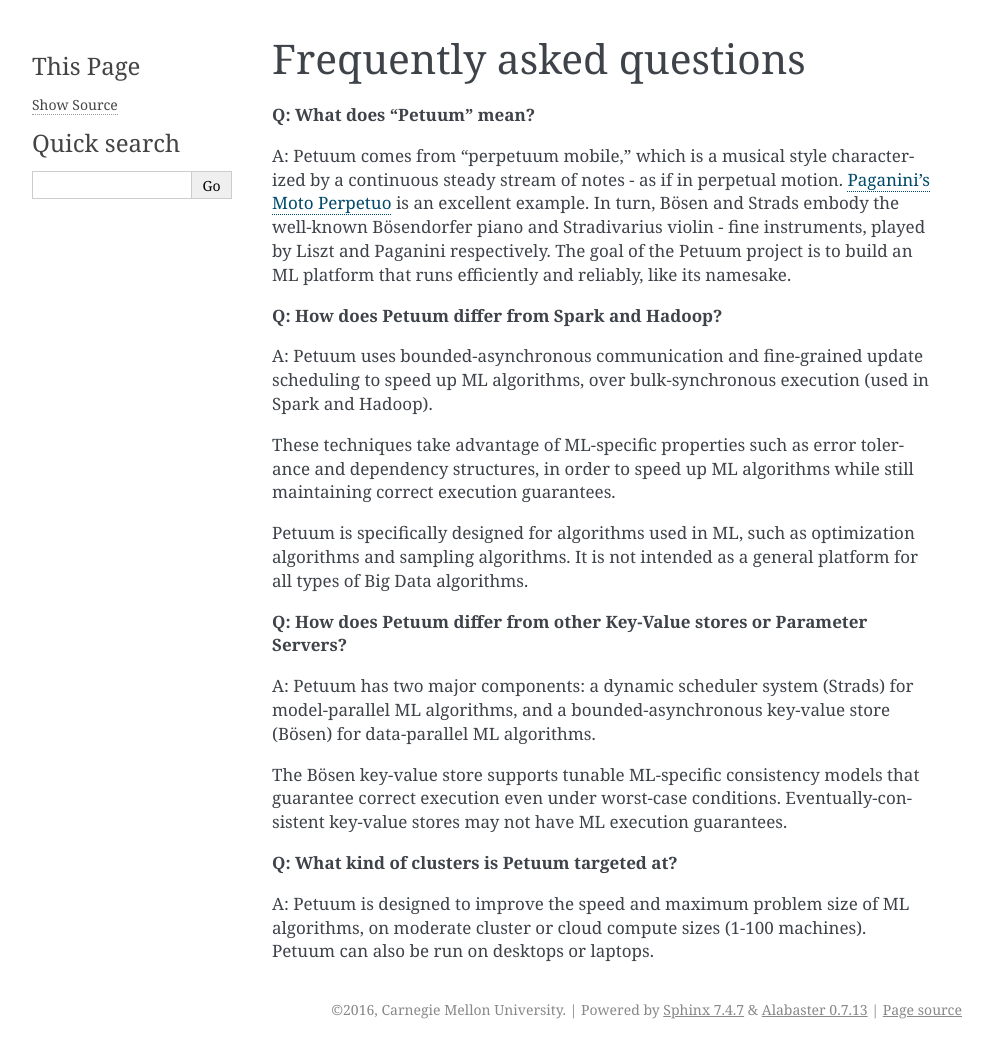
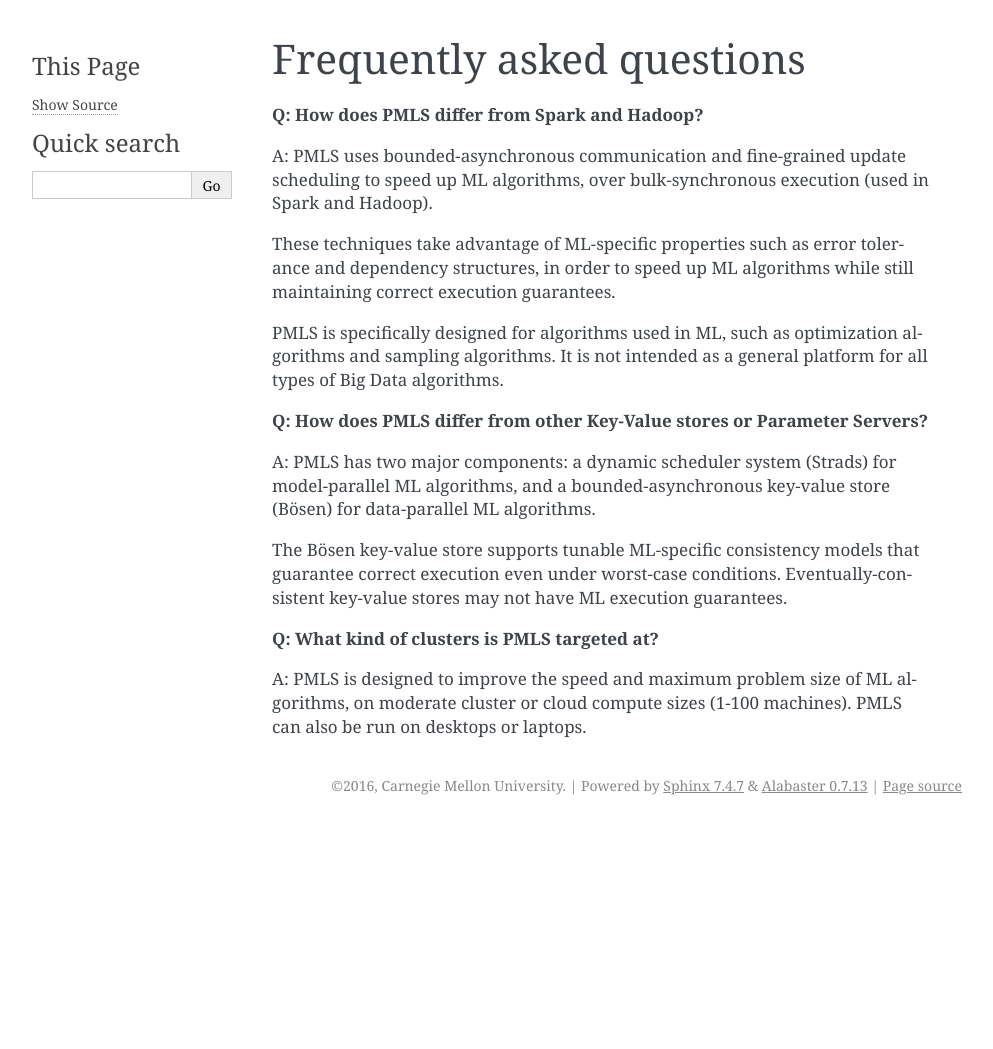
Before and after one commit to sailing-pmls/pmls.readthedocs.io, a Sphinx documentation site: the page built from docs/faq.md, in a window 1280 px wide. Shown: the whole page, without its empty margins (148-1141 px from the left). Built offline with Sphinx 7.4.7, drawn with Linux system fonts in a browser that asks for light colours; after the commit the page ends 900 px from its top, so only the background shows below that.

Commit message:
Update faq.md

```diff
--- a/docs/faq.md
+++ b/docs/faq.md
@@ -1,23 +1,19 @@
 # Frequently asked questions
 
-**Q: What does "Petuum" mean?**
+**Q: How does PMLS differ from Spark and Hadoop?**
 
-A: Petuum comes from "perpetuum mobile," which is a musical style characterized by a continuous steady stream of notes - as if in perpetual motion. [Paganini's Moto Perpetuo](https://www.youtube.com/watch?feature=player_detailpage&v=dPRWshWq9E4#t=3) is an excellent example. In turn, Bösen and Strads embody the well-known Bösendorfer piano and Stradivarius violin - fine instruments, played by Liszt and Paganini respectively. The goal of the Petuum project is to build an ML platform that runs efficiently and reliably, like its namesake.
-
-**Q: How does Petuum differ from Spark and Hadoop?**
-
-A: Petuum uses bounded-asynchronous communication and fine-grained update scheduling to speed up ML algorithms, over bulk-synchronous execution (used in Spark and Hadoop).
+A: PMLS uses bounded-asynchronous communication and fine-grained update scheduling to speed up ML algorithms, over bulk-synchronous execution (used in Spark and Hadoop).
 
 These techniques take advantage of ML-specific properties such as error tolerance and dependency structures, in order to speed up ML algorithms while still maintaining correct execution guarantees.
 
-Petuum is specifically designed for algorithms used in ML, such as optimization algorithms and sampling algorithms. It is not intended as a general platform for all types of Big Data algorithms.
+PMLS is specifically designed for algorithms used in ML, such as optimization algorithms and sampling algorithms. It is not intended as a general platform for all types of Big Data algorithms.
 
-**Q: How does Petuum differ from other Key-Value stores or Parameter Servers?**
+**Q: How does PMLS differ from other Key-Value stores or Parameter Servers?**
 
-A: Petuum has two major components: a dynamic scheduler system (Strads) for model-parallel ML algorithms, and a bounded-asynchronous key-value store (Bösen) for data-parallel ML algorithms.
+A: PMLS has two major components: a dynamic scheduler system (Strads) for model-parallel ML algorithms, and a bounded-asynchronous key-value store (Bösen) for data-parallel ML algorithms.
 
 The Bösen key-value store supports tunable ML-specific consistency models that guarantee correct execution even under worst-case conditions. Eventually-consistent key-value stores may not have ML execution guarantees.
 
-**Q: What kind of clusters is Petuum targeted at?**
+**Q: What kind of clusters is PMLS targeted at?**
 
-A: Petuum is designed to improve the speed and maximum problem size of ML algorithms, on moderate cluster or cloud compute sizes (1-100 machines). Petuum can also be run on desktops or laptops.
+A: PMLS is designed to improve the speed and maximum problem size of ML algorithms, on moderate cluster or cloud compute sizes (1-100 machines). PMLS can also be run on desktops or laptops.
```
